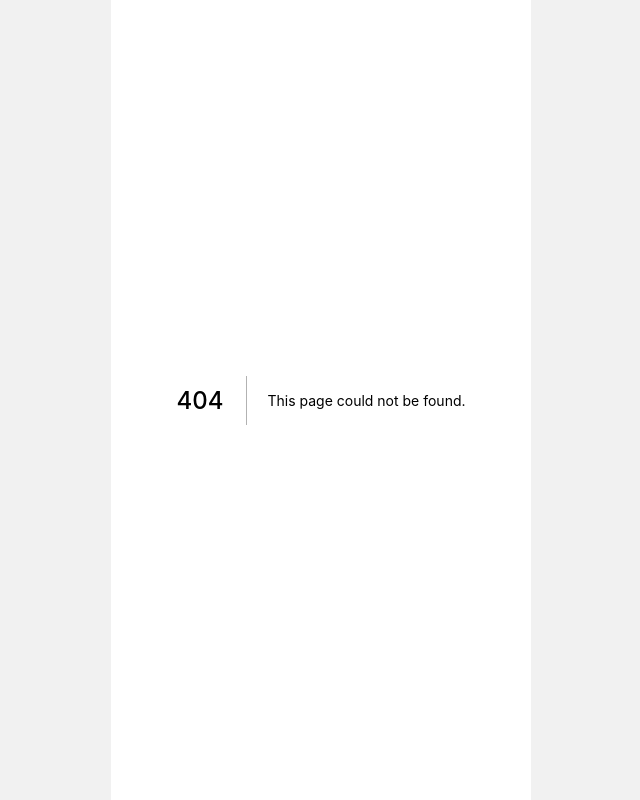
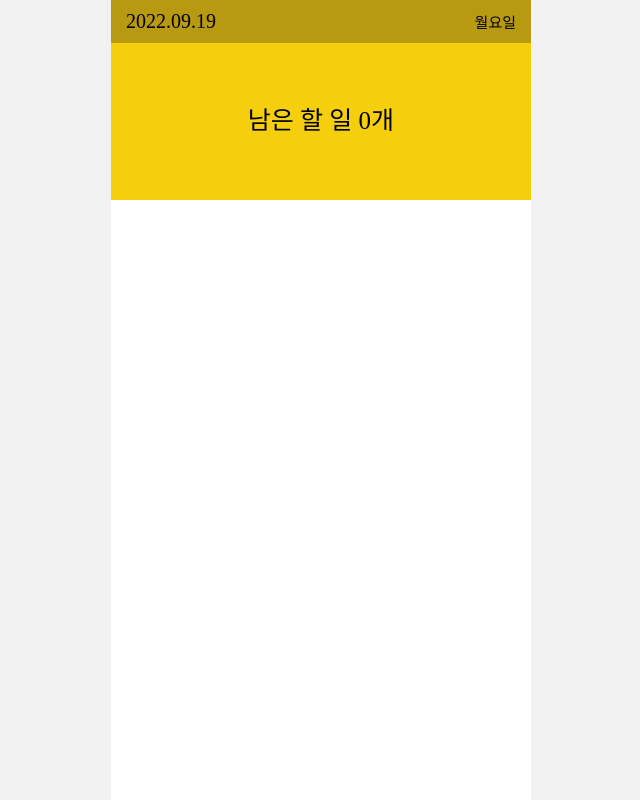
Before and after one commit to ShinjungOh/2022-todolist-challenge, a Next.js app in the folder 2022-09-19/: page /todolist in a window 1280 px wide. Before the commit this address had no page. Shown: the whole page, without its empty margins (319-959 px from the left). Built offline with nearby package versions, Linux system fonts and the light colour scheme.

Commit message:
[ADD] 4th: TodoHeader UI 구현

```diff
--- /dev/null
+++ b/2022-09-19/pages/todolist.tsx
@@ -0,0 +1,9 @@
+import React from 'react';
+
+import { TodoHeader } from '@components/todo';
+
+const Todolist = () => (
+  <TodoHeader />
+);
+
+export default Todolist;
--- /dev/null
+++ b/2022-09-19/ui/components/todo/Header.tsx
@@ -0,0 +1,47 @@
+import React from 'react';
+import styled from 'styled-components';
+
+const TodoHeader = () => (
+  <Container>
+    <DayContainer>
+      <Today>2022.09.19</Today>
+      <DayName>월요일</DayName>
+    </DayContainer>
+    <UnDoneTodoLength>남은 할 일 0개</UnDoneTodoLength>
+  </Container>
+);
+
+export default TodoHeader;
+
+const Container = styled.div`
+  width: 100%;
+  height: 25%;
+  background-color: #f5cf0d;
+`;
+
+const DayContainer = styled.div`
+  display: flex;
+  flex-direction: row;
+  justify-content: space-between;
+  align-items: center;
+  background-color: #b79a12;
+  padding: 10px 15px 10px 15px;
+`;
+
+const Today = styled.div`
+  height: 25%;
+  font-size: 20px;
+`;
+
+const DayName = styled.div`
+  font-size: 15px;
+`;
+
+const UnDoneTodoLength = styled.div`
+  height: 75%;
+  display: flex;
+  flex-direction: column;
+  justify-content: center;
+  align-items: center;
+  font-size: 25px;
+`;
--- /dev/null
+++ b/2022-09-19/ui/components/todo/index.ts
@@ -0,0 +1 @@
+export { default as TodoHeader } from '@components/todo/Header';
```
